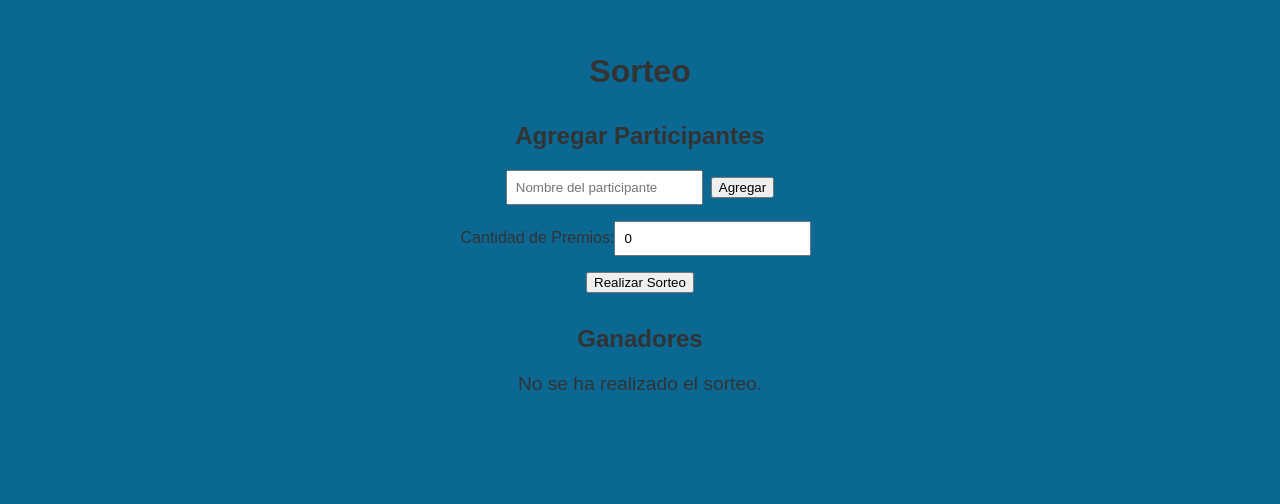
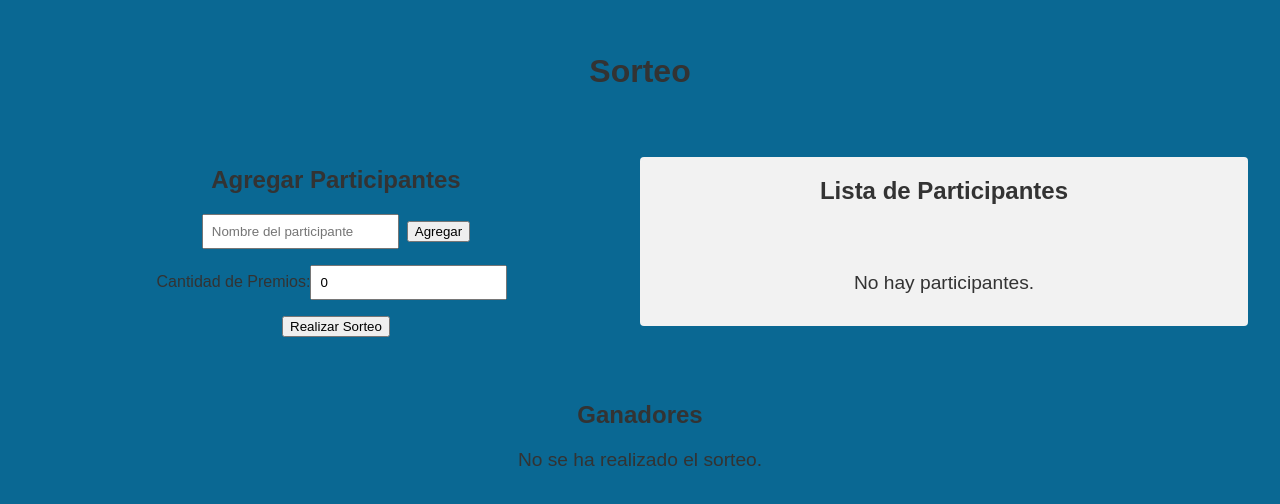
Before and after one commit to MaximilianoVallejo1991/SorteSis, a React (Vite) app: page /rafflePage in a window 1280 px wide. Shown: the top 504 px of the page. Built offline with nearby package versions, Linux system fonts and the light colour scheme.

Commit message:
funcion de enter en sorteo random

```diff
--- a/package.json
+++ b/package.json
@@ -21,6 +21,7 @@
     "firebase": "^11.1.0",
     "react": "^18.3.1",
     "react-dom": "^18.3.1",
+    "react-icon": "^1.0.0",
     "react-icons": "^5.5.0",
     "react-router-dom": "^7.0.2",
     "react-slick": "^0.30.3",
--- a/src/components/Form.jsx
+++ b/src/components/Form.jsx
@@ -18,14 +18,25 @@ function Form({ setNames, setPrizes, handleRaffle }) {
     handleRaffle();
   };
 
+  const handleKeyPress = (e) => {
+    if (e.key === "Enter") {
+      addName();
+    }
+  };
+
   return (
+
+    <div className="info-container">
+
       <div className="form-container">
+
         <h2>Agregar Participantes</h2>
         <div className="form-group">
           <input
             type="text"
             value={currentName}
             onChange={(e) => setCurrentName(e.target.value)}
+            onKeyDown={handleKeyPress}
             placeholder="Nombre del participante"
           />
           <button className="add-form-button" onClick={addName}>Agregar</button>
@@ -42,7 +53,25 @@ function Form({ setNames, setPrizes, handleRaffle }) {
         <button className="start-button" onClick={startRaffle}>
           Realizar Sorteo
         </button>
+
       </div>
+
+      <div className="participant-list">
+        <h2>Lista de Participantes</h2>
+        <ul className="grid-container">
+          {participantList.map((name, index) => (
+            <li key={index}>{name}</li>
+          ))}
+        </ul>
+        {participantList.length === 0 && <p>No hay participantes.</p>}
+
+
+      </div>
+
+    </div>
+
+
+
   );
 }
 
--- a/src/styles/Form.css
+++ b/src/styles/Form.css
@@ -24,3 +24,30 @@
   button:hover {
     background-color: #0056b3;
   }
+
+  .info-container{
+    display: grid;
+    grid-template-columns: 1fr 1fr;
+    justify-content: space-around;
+    justify-content: center;
+    align-items: center;
+  }
+
+  .grid-container {
+    display: grid;
+    grid-auto-flow: column; /* Llenar primero verticalmente */
+    grid-auto-rows: min-content;
+    grid-template-rows: repeat(8, auto); /* Máximo 8 filas */
+    gap: 4px 4px;
+  }
+
+  .participant-list {
+    background-color: #f2f2f2;
+    padding: 0px 16px;
+    border-radius: 4px;
+    text-align: center;
+  }
+
+  .participant-list ul li{
+    margin: 0;
+  }
```
Also changed, not shown: 1 other file (tests, documents, lock files or other folders). Lines whose indentation alone changed are shown as unchanged.
